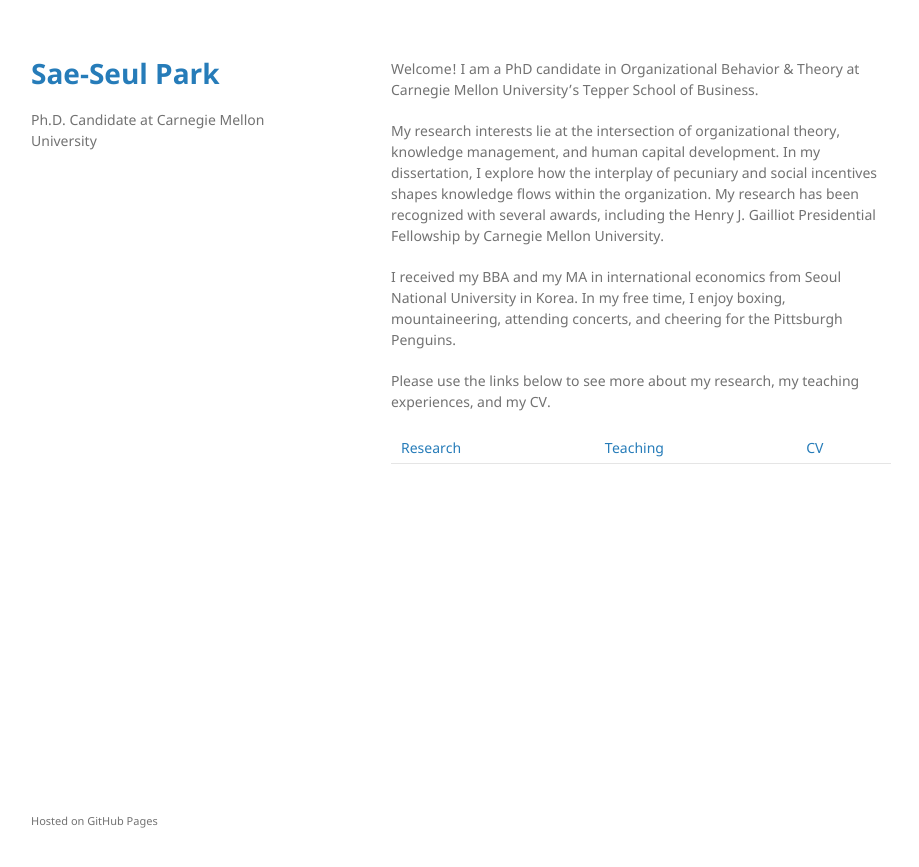
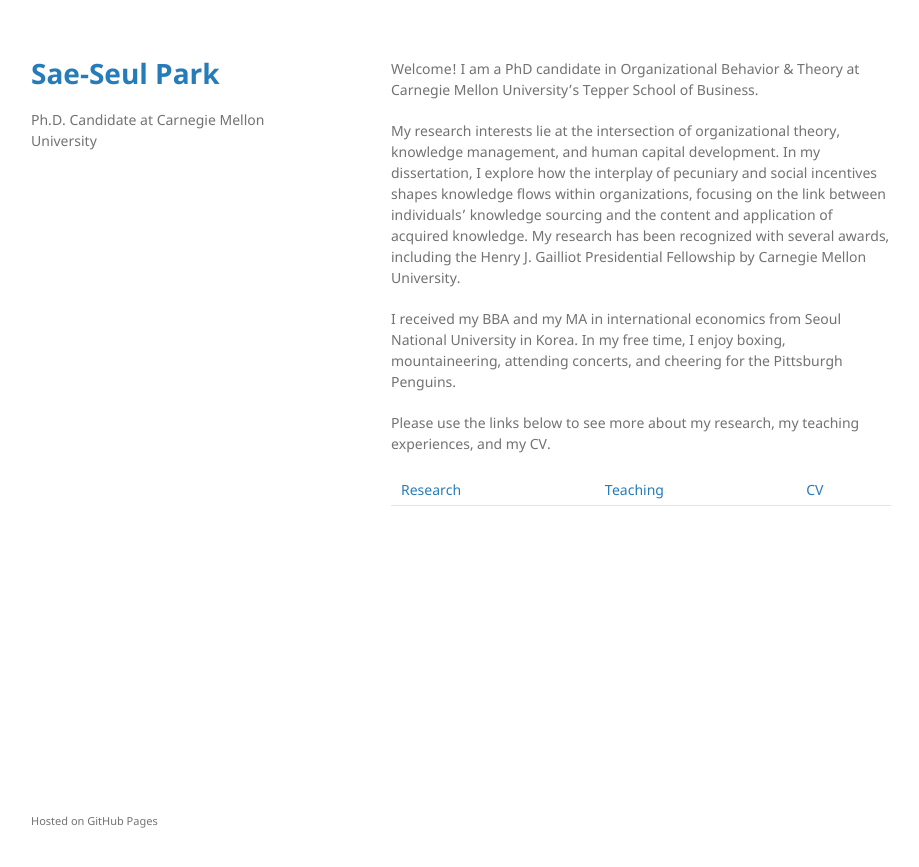
Before and after one commit to saepark/saepark.github.io, a Jekyll site: the page built from index.md, in a window 1280 px wide. Shown: the top 867 px of the page, without its empty margins (179-1098 px from the left). Built offline with Jekyll 4.4.1, drawn with Linux system fonts in a browser that asks for light colours; our own code applies the rules of GitHub Pages for plain Markdown files.

Commit message:
Update index.md

```diff
--- a/index.md
+++ b/index.md
@@ -1,6 +1,6 @@
 Welcome! I am a PhD candidate in Organizational Behavior & Theory at Carnegie Mellon University's Tepper School of Business.
 
-My research interests lie at the intersection of organizational theory, knowledge management, and human capital development. In my dissertation, I explore how the interplay of pecuniary and social incentives shapes knowledge flows within the organization. My research has been recognized with several awards, including the Henry J. Gailliot Presidential Fellowship by Carnegie Mellon University.
+My research interests lie at the intersection of organizational theory, knowledge management, and human capital development. In my dissertation, I explore how the interplay of pecuniary and social incentives shapes knowledge flows within organizations, focusing on the link between individuals' knowledge sourcing and the content and application of acquired knowledge. My research has been recognized with several awards, including the Henry J. Gailliot Presidential Fellowship by Carnegie Mellon University.
 
 I received my BBA and my MA in international economics from Seoul National University in Korea. In my free time, I enjoy boxing, mountaineering, attending concerts, and cheering for the Pittsburgh Penguins.
 
```
